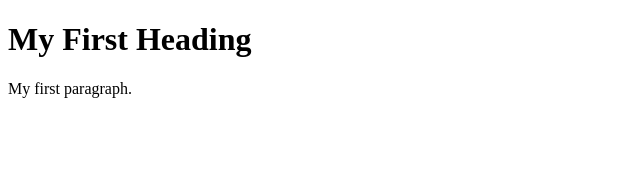
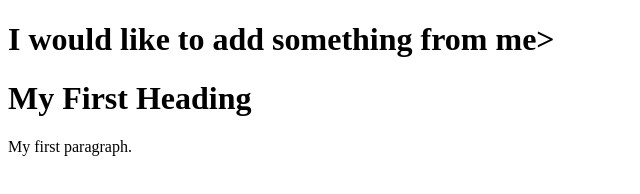
Before and after one commit to smojescikdev/Break2Exercise1, a plain HTML site: page home.html in a window 1280 px wide. Shown: the whole page, without its empty margins (0-640 px from the left). Drawn offline with Linux system fonts and the light colour scheme.

Commit message:
modified second time  home.html

```diff
--- a/home.html
+++ b/home.html
@@ -1,6 +1,8 @@
 <!DOCTYPE html>
 <html>
 <body>
+
+<h1>I would like to add something from me></h1>
 
 <h1>My First Heading</h1>
 <p>My first paragraph.</p>
```
